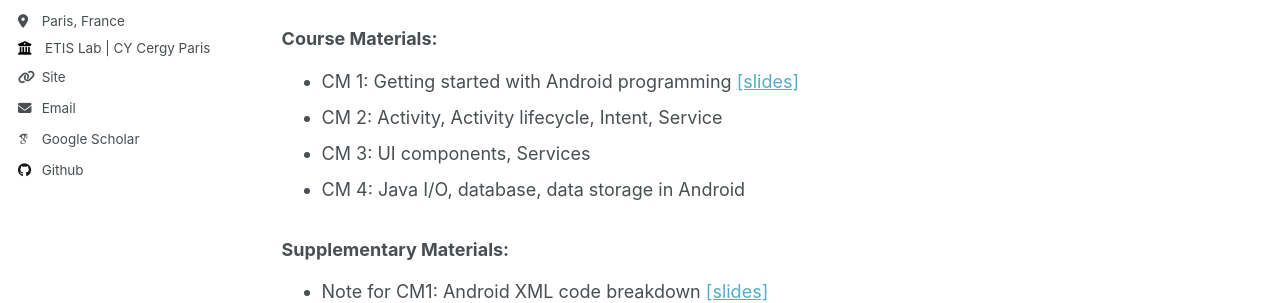
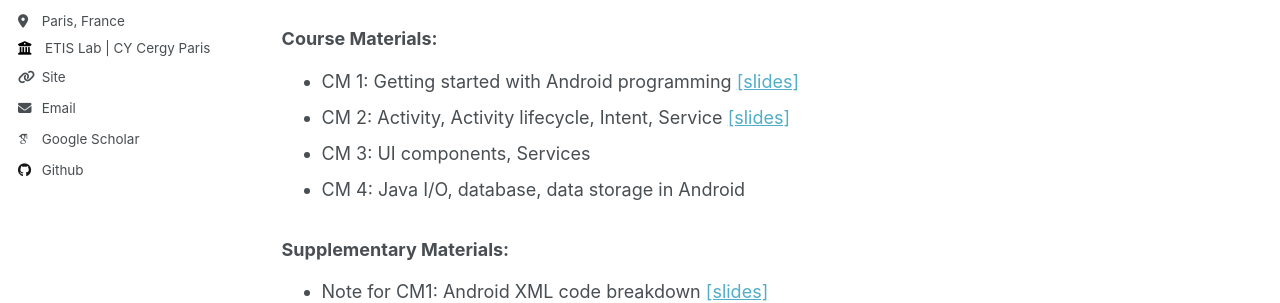
Before and after one commit to evesiphus/evesiphus.github.io, a Jekyll site: the page built from _teaching/2024-MP.md, in a window 1280 px wide and 900 px high. Shown: the part 331-634 px from the top of the window. Built offline with Jekyll 4.4.1, drawn with Linux system fonts in a browser that asks for light colours; some web fonts are replaced.

Commit message:
Update 2024-MP.md

```diff
--- a/_teaching/2024-MP.md
+++ b/_teaching/2024-MP.md
@@ -16,7 +16,7 @@ hours: "30h (CM+TP)"
 
 ### Course Materials:
 - CM 1: Getting started with Android programming [[slides]](https://evesiphus.github.io/assets/teaching/MobileProgramming/Mobile_Programming_CM1.pdf)
-- CM 2: Activity, Activity lifecycle, Intent, Service <!--[[slides]](https://evesiphus.github.io/assets/teaching/MobileProgramming/MP_CM2.pdf)-->
+- CM 2: Activity, Activity lifecycle, Intent, Service [[slides]](https://evesiphus.github.io/assets/teaching/MobileProgramming/MP_CM2.pdf)
 - CM 3: UI components, Services <!--[[slides]](https://evesiphus.github.io/assets/teaching/MobileProgramming/MP_CM3.pdf)-->
 - CM 4: Java I/O, database, data storage in Android <!-- [[slides]](https://evesiphus.github.io/assets/teaching/MobileProgramming/MP_CM4.pdf)-->
 
```
